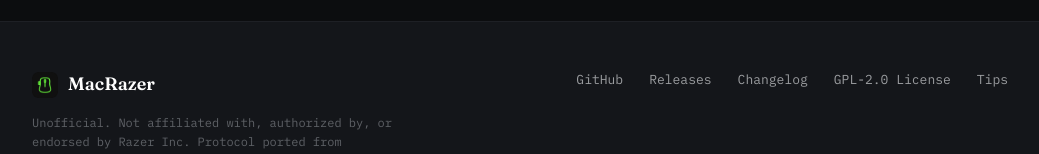
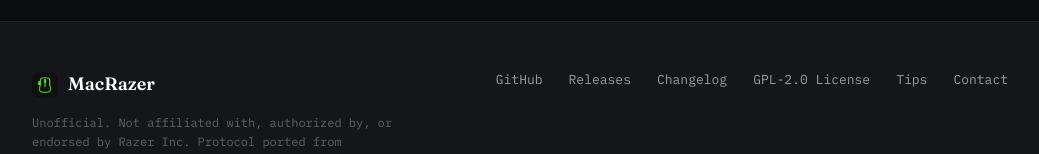
Before and after one commit to SorcRR/MacRazer, a plain HTML site: page docs/index.html in a window 1280 px wide. Shown: the part 4178-4332 px from the top of the page, without its empty margins (120-1159 px from the left). Drawn offline with Linux system fonts and the light colour scheme.

Commit message:
Add contact email to landing page footer

```diff
--- a/docs/index.html
+++ b/docs/index.html
@@ -283,6 +283,7 @@
       <a href="https://github.com/SorcRR/MacRazer/blob/master/CHANGELOG.md">Changelog</a>
       <a href="https://github.com/SorcRR/MacRazer/blob/master/LICENSE">GPL-2.0 License</a>
       <a href="https://ko-fi.com/sorcrr">Tips</a>
+      <a href="mailto:zsolt.gaspar.eng@gmail.com">Contact</a>
     </div>
   </div>
 </footer>
```
